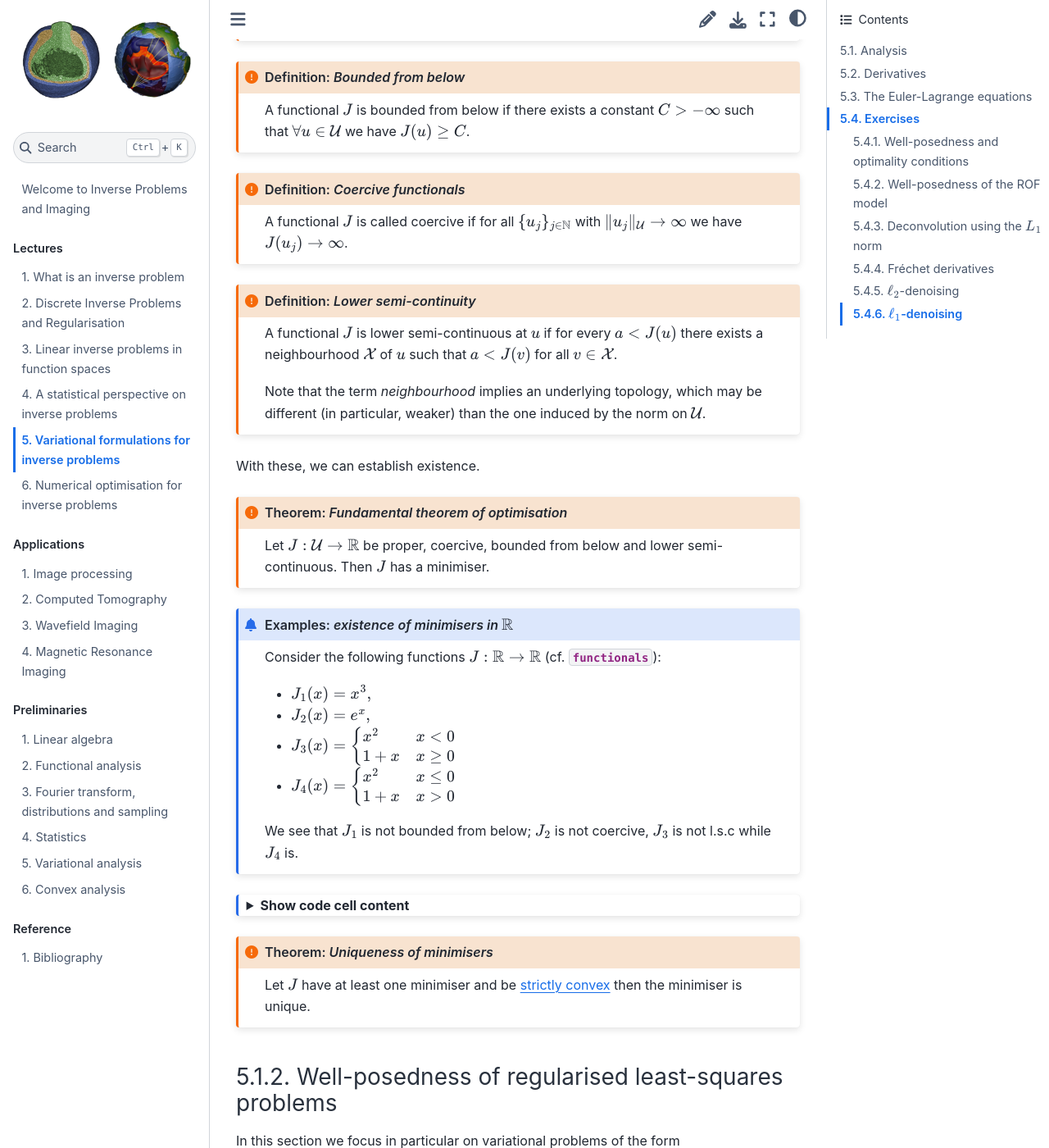
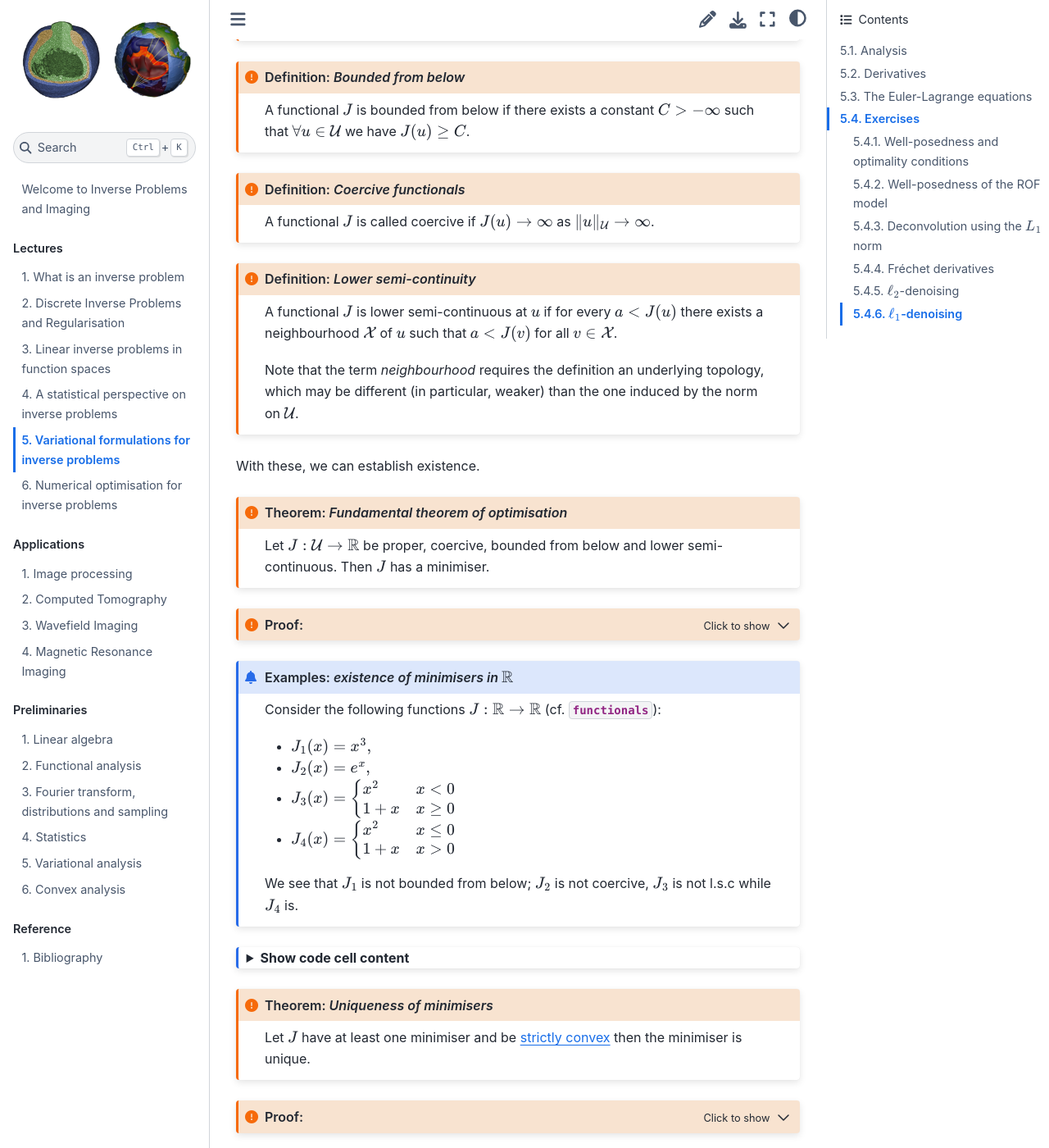
Before and after one commit to TristanvanLeeuwen/IP_and_Im_Lectures, a Jupyter Book: the page built from variational_formulations.md, in a window 1280 px wide and 1400 px high, scrolled down 2608 px. Shown: the whole window at 82% size. Built offline with Jupyter Book 1.0.4 settings and Sphinx 7.4.7 and the Sphinx Book theme 1.1.4, drawn with Linux system fonts in a browser that asks for light colours; some of the changed text lies outside the part shown.

Commit message:
update ch5

`````diff
--- a/variational_formulations.md
+++ b/variational_formulations.md
@@ -102,7 +102,7 @@
 ```{admonition} Definition: *Coercive functionals*
 :class: important
 
-A functional $J$ is called coercive if for all $\{u_j\}_{j\in\mathbb{N}}$ with $\|u_j\|_{\mathcal{U}}\rightarrow \infty$ we have $J(u_j) \rightarrow\infty$.
+A functional $J$ is called coercive if $J(u) \rightarrow\infty$ as $\|u\|_{\mathcal{U}} \rightarrow \infty$.
 ```
 
 ```{admonition} Definition: *Lower semi-continuity*
@@ -110,7 +110,7 @@
 
 A functional $J$ is lower semi-continuous at $u$ if for every $a < J(u)$ there exists a neighbourhood $\mathcal{X}$ of $u$ such that $a < J(v)$ for all $v \in \mathcal{X}$.
 
-Note that the term *neighbourhood* implies an underlying topology, which may be different (in particular, weaker) than the one induced by the norm on $\mathcal{U}$.
+Note that the term *neighbourhood* requires the definition an underlying topology, which may be different (in particular, weaker) than the one induced by the norm on $\mathcal{U}$.
 ```
 
 With these, we can establish existence.
@@ -119,7 +119,13 @@
 :class: important
 
 Let $J : \mathcal{U} \rightarrow \mathbb{R}$ be proper, coercive, bounded from below and lower semi-continuous. Then $J$ has a minimiser.
-````
+```
+
+```{admonition} Proof:
+:class: important, dropdown
+
+...
+```
 
 ````{admonition} Examples: *existence of minimisers in $\mathbb{R}$*
 
@@ -188,6 +194,12 @@
 Let $J$ have at least one minimiser and be [strictly convex](https://en.wikipedia.org/wiki/Convex_function) then the minimiser is unique.
 ```
 
+```{admonition} Proof:
+:class: important, dropdown
+
+...
+```
+
 ### Well-posedness of regularised least-squares problems
 
 In this section we focus in particular on variational problems of the form
@@ -203,14 +215,38 @@
 
 ```{admonition} Theorem: *Existence and uniqueness of regularised least-squares solutions*
 
-Let $K$ be injective or $J$ be strictly convex, then the variational problem {eq}`variational_R` has a unique minimiser.
+Let $K$ be injective *or* $J$ be strictly convex, then the variational problem {eq}`variational_R` has a unique minimiser.
 
+```
+
+```{admonition} Proof:
+:class: important, dropdown
+
+...
 ```
 
 ```{admonition} Theorem: *Stability of regularised least-squares solutions*
 
+The operator $K_{\alpha}^\dagger$ for $\alpha > 0$ is continuous.
+
+```
+
+```{admonition} Proof:
+:class: important, dropdown
+
 ...
+```
 
+```{admonition} Theorem: *Convergence of regularised least-squares solutions*
+
+The solution $\widetilde{u}_{\alpha,\delta} = K_{\alpha}^\dagger(f^\delta)$ converges to the regular minimum-norm solution as $\alpha \rightarrow 0$.
+
+```
+
+```{admonition} Proof:
+:class: important, dropdown
+
+...
 ```
 
 ### Examples
@@ -286,13 +322,14 @@
 
 With this more general notion of differentiation we can pose the first-order optimality conditions.
 
-````{admonition} Definition: *First-order optimality conditions*
+````{admonition} Definition: *First-order optimality condition*
 :class: important
 
+Let $u^*$ be a local extremum of $J$, and let $J$ be Fréchet-differentiable at $u^*$, then
+
 ```{math}
-:label: local_minimum
-
-\langle J'(u), v - u\rangle \geq 0.
+:label: local_extremum
+J'(u^*) = 0.
 ```
 
 ````
@@ -301,7 +338,7 @@
 
 ```
 
-We need to be careful here, as some important cases $J$ may fail to be Fréchet differentiable at the solution.
+Note that in some important cases $J$ may fail to be Fréchet differentiable at the solution. We will treat this case in more detail in the next chapter on numerical methods.
 
 ```{admonition} Example: *$\ell_1$-regularisation on \mathbb{R}^n*
 
`````
